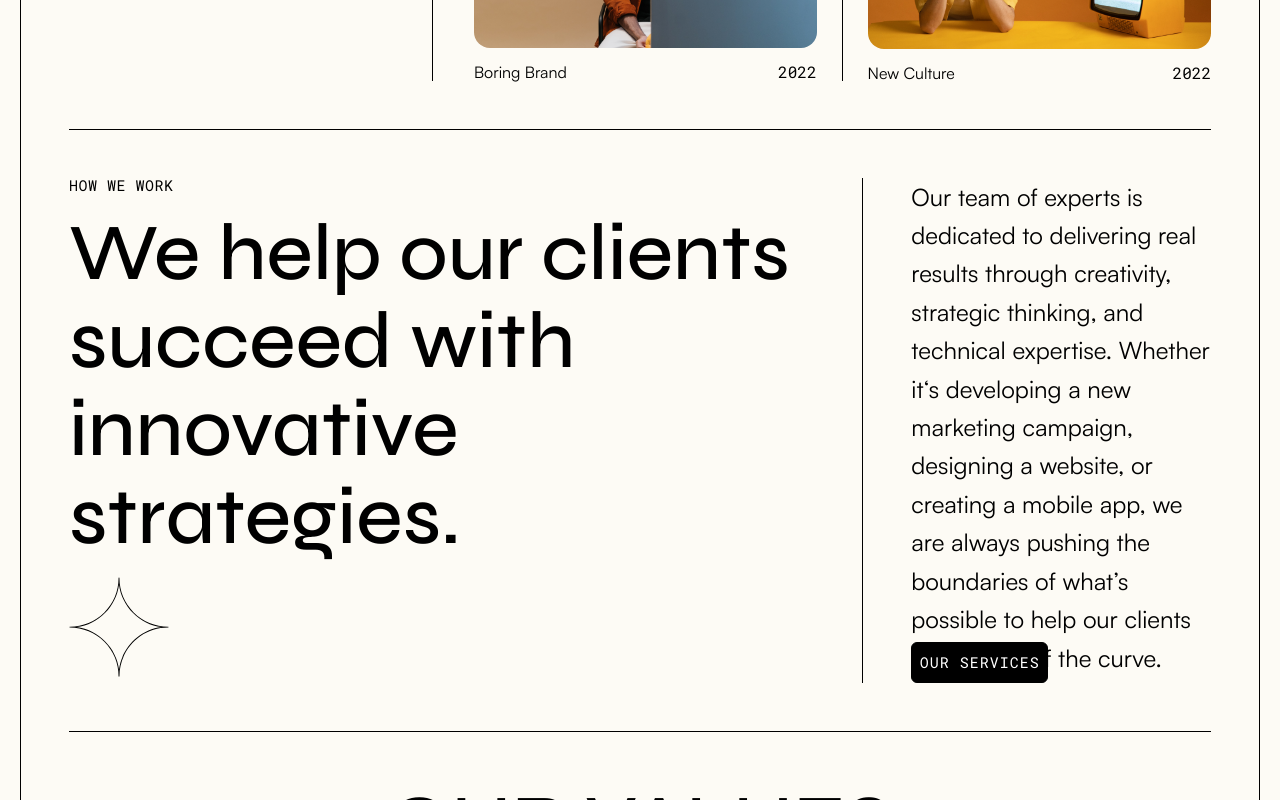
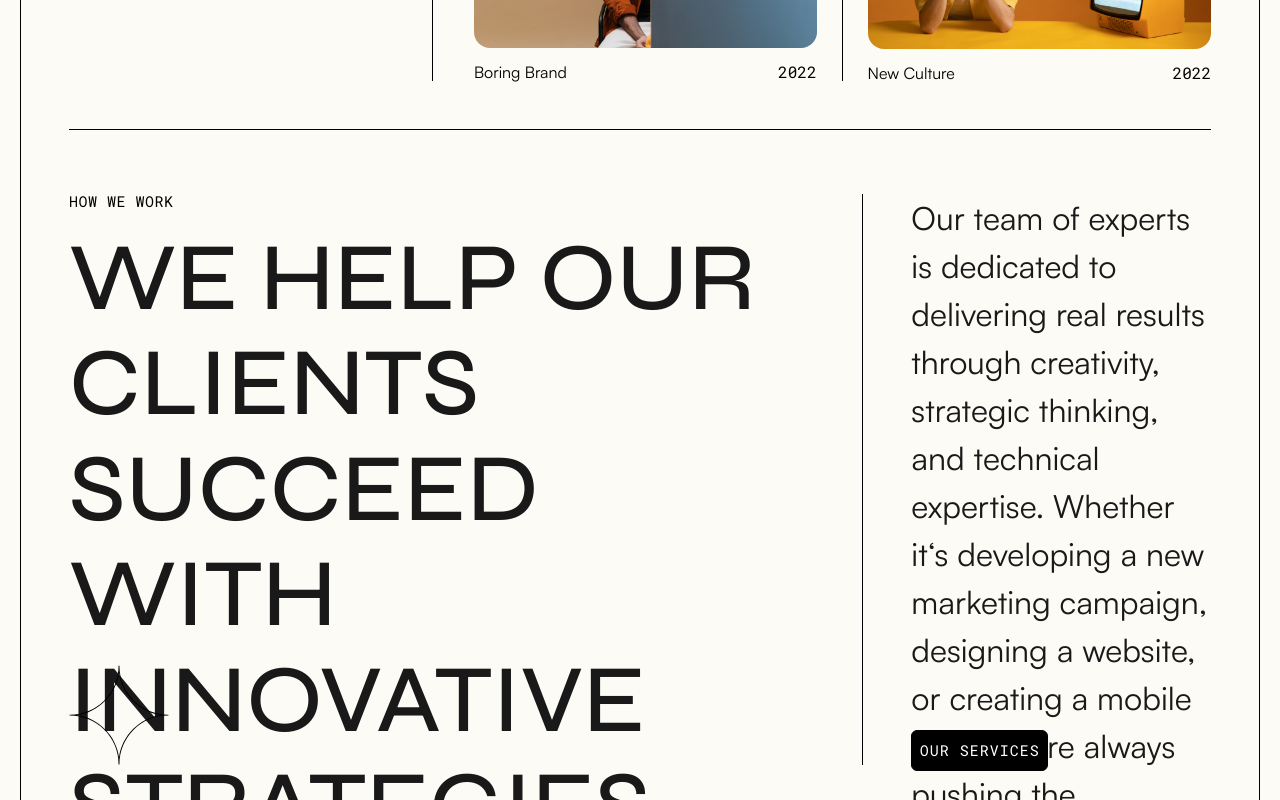
Before and after one commit to taodemy/website, a Next.js app: page / in a window 1280 px wide. Shown: the part 2900-3700 px from the top of the page. Built offline with nearby package versions, Linux system fonts and the light colour scheme.

Commit message:
refactor: applied component to how we work section & fix test & update jest config

```diff
--- a/components/general/HowWeWork.tsx
+++ b/components/general/HowWeWork.tsx
@@ -1,46 +1,21 @@
-import styles from "@/styles/HowWeWork.module.css";
-import { fontSyne, fontSatoshi, fontRobotoMono } from "@/pages/_app";
-import Button from "../base/Button";
+import InfoBlock from "./InfoBlock/InfoBlock";
 
-function HowWeWork() {
+const HowWeWork = () => {
   return (
-    <section className={styles.how_we_work}>
-      <div className={styles.how_we_work__title}>
-        <p
-          className={`${fontRobotoMono.className} global__text-meta ${styles.how_we_work__title_heading}`}
-        >
-          HOW WE WORK
-        </p>
-
-        <h1
-          className={`${fontSyne.className} global__heading--small ${styles.how_we_work__title_text}`}
-        >
-          We help our clients <br />
+    <InfoBlock
+      sectionName="How we work"
+      title="We help our clients
           succeed with innovative
-          <br />
-          strategies.
-        </h1>
-
-        <img
-          src="/images/star.svg"
-          className={styles.how_we_work__icon}
-          aria-label="how_we_work_star_icon"
-          alt="how we work icon"
-        />
-      </div>
-      <article className={styles.how_we_work__content}>
-        <p
-          className={`${fontSatoshi.className} global__text--large ${styles.how_we_work__content_text}`}
-        >
-          Our team of experts is dedicated to delivering real results through creativity, strategic
+          strategies."
+      iconPath="/images/star.svg"
+      blockType="normal"
+      content="Our team of experts is dedicated to delivering real results through creativity, strategic
           thinking, and technical expertise. Whether it‘s developing a new marketing campaign,
           designing a website, or creating a mobile app, we are always pushing the boundaries of
-          what’s possible to help our clients stay ahead of the curve.
-        </p>
-        <Button>OUR SERVICES</Button>
-      </article>
-    </section>
+          what’s possible to help our clients stay ahead of the curve."
+      buttonContent="our services"
+    />
   );
-}
+};
 
 export default HowWeWork;
--- a/jest.config.js
+++ b/jest.config.js
@@ -12,8 +12,7 @@ const customJestConfig = {
   collectCoverage: true,
   collectCoverageFrom: [
     "pages/*.tsx",
-    "components/*/*.tsx",
-    "components/*/*/*.tsx",
+    "components/**/*.tsx",
     "!pages/_app.tsx",
     "!pages/_document.tsx",
   ],
--- a/styles/HowWeWork.module.css
+++ /dev/null
@@ -1,31 +0,0 @@
-.how_we_work {
-  display: grid;
-  grid-template-columns: repeat(3, 1fr);
-  border-bottom: 1px solid var(--border-default);
-  padding: 48px 0;
-  gap: 48px;
-}
-.how_we_work__title {
-  grid-column: 1/3;
-}
-.how_we_work__title_heading {
-  font-weight: 400;
-  margin-bottom: 16px;
-}
-.how_we_work__title_text {
-  height: 352px;
-  margin-bottom: 16px;
-  font-weight: 500;
-}
-.how_we_work__icon {
-  width: 100px;
-  height: 100px;
-  color: var(--icon-default);
-}
-.how_we_work__content {
-  border-left: 1px solid var(--border-default);
-  padding-left: 48px;
-}
-.how_we_work__content_text {
-  height: 464px;
-}
```
Also changed, not shown: 1 other file (tests, documents, lock files or other folders).
